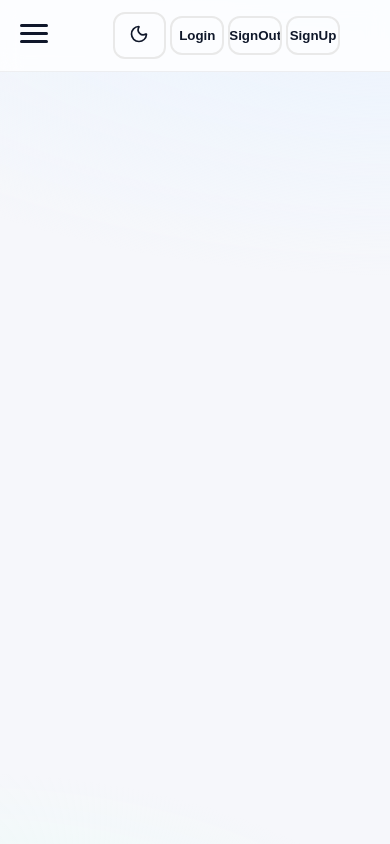
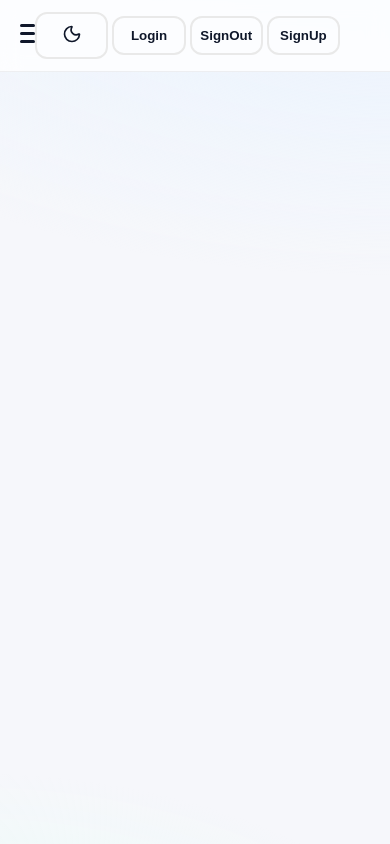
Before and after one commit to daliamirghani/sign4me, a React (Create React App) app in the folder frontend/websiteosc/: page / in a window 390 px wide. Shown: the top 844 px of the page. Built offline with nearby package versions, Linux system fonts and the light colour scheme.

Commit message:
final finnalll

```diff
--- a/frontend/websiteosc/src/SignLanguageSite.css
+++ b/frontend/websiteosc/src/SignLanguageSite.css
@@ -507,7 +507,7 @@ body{
   .topnav .actions {
     flex-direction: row;
     gap: 4px;
-    width: 65%;
+    width: 160%;
     margin-right: 30px;
 
   }
```
